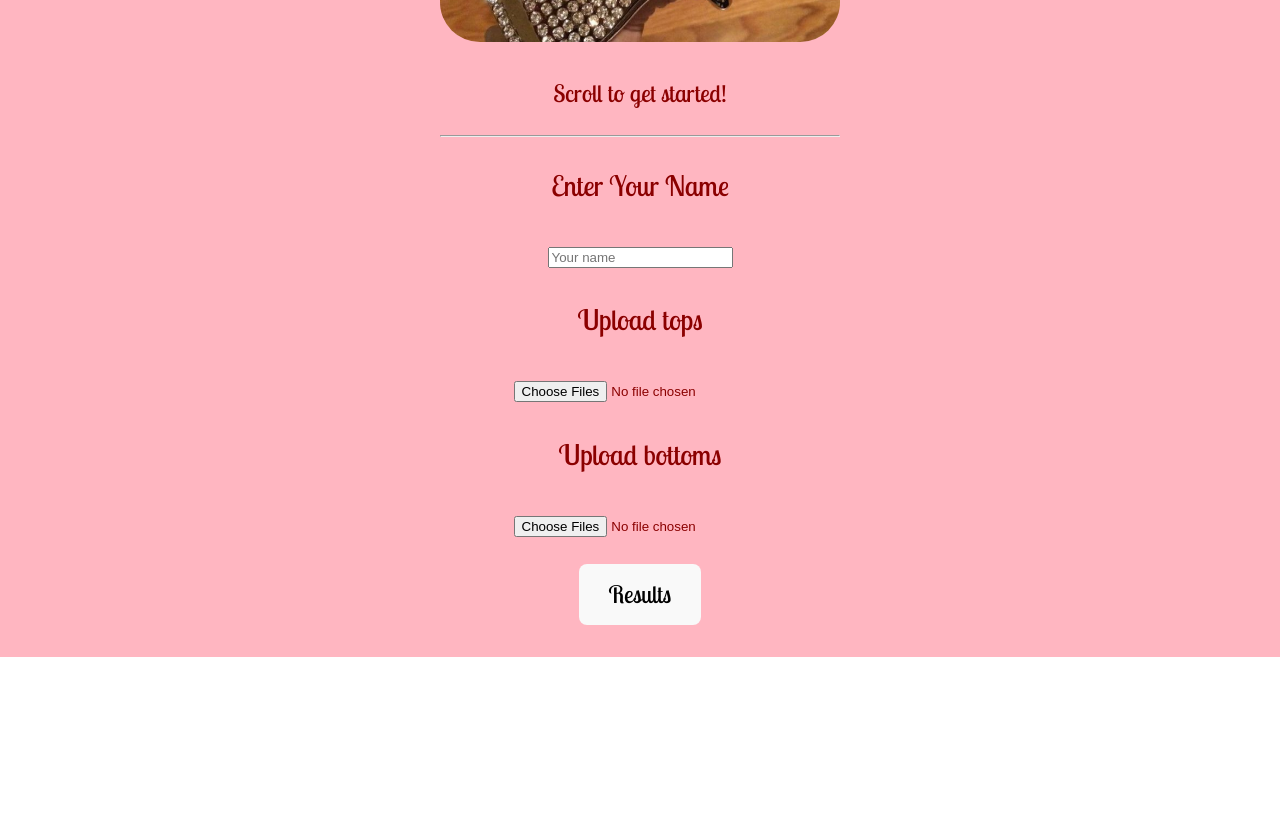
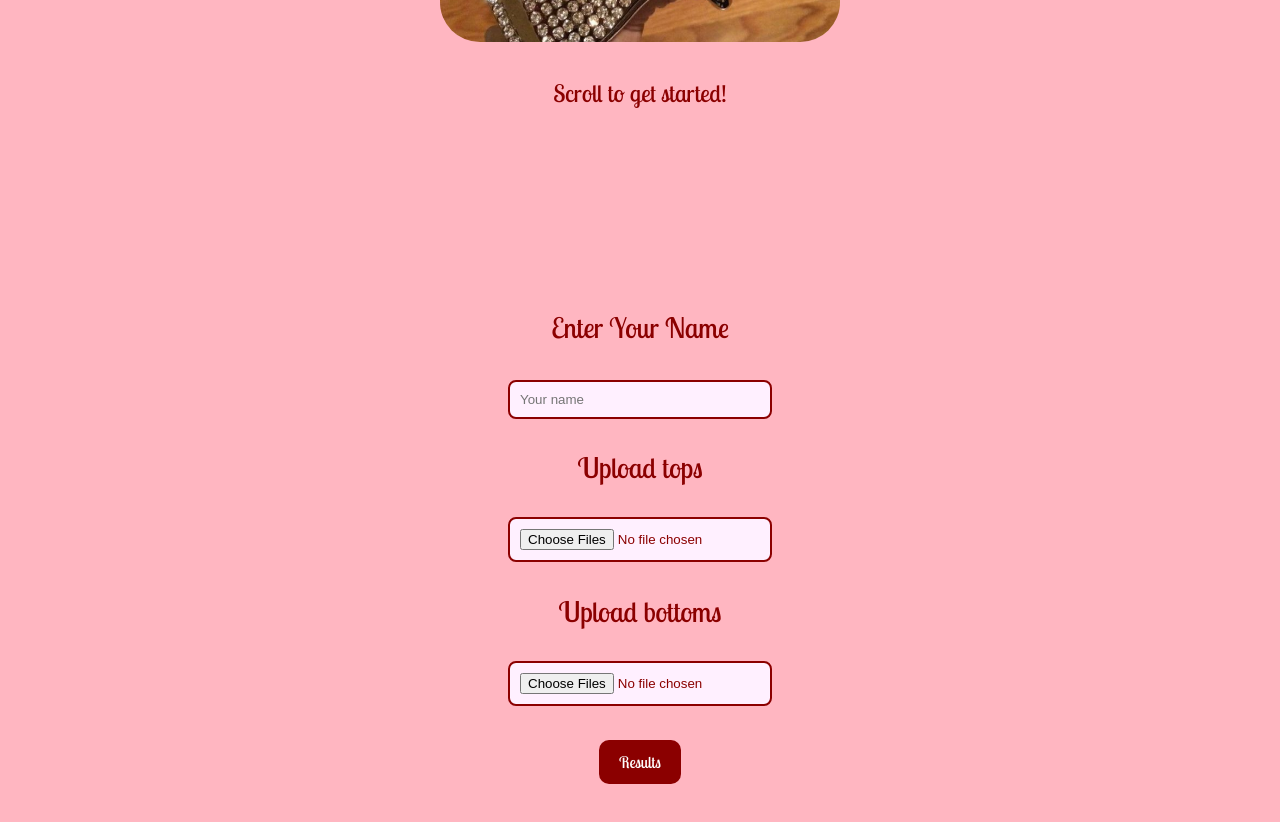
Before and after one commit to itsfaith222/Cinnamon-Toast-Bunch-App-, a React (Vite) app: page / in a window 1280 px wide. Shown: the part 500-1322 px from the top of the page. Before the commit the page ends 1157 px from the top, so only its background shows below. Built offline with nearby package versions, Linux system fonts and the light colour scheme.

Commit message:
Design additions

```diff
--- a/src/App.css
+++ b/src/App.css
@@ -77,3 +77,25 @@ img {
   from { opacity: 0; }
   to { opacity: 1; }
 }
+
+/* Form & Button Styles */
+input[type="text"], input[type="file"] {
+  border: 2px solid #8B0000;
+  border-radius: 8px;
+  padding: 10px;
+  width: 60%;
+  max-width: 300px;
+  background-color: #fff0ff;
+}
+
+button {
+  background-color: #8B0000; /* Light purple */
+  border: none;
+  padding: 12px 20px;
+  border-radius: 10px;
+  font-size: 16px;
+  color: white;
+  cursor: pointer;
+  margin: 10px;
+  transition: 0.3s;
+}
--- a/src/pages/HomePage.jsx
+++ b/src/pages/HomePage.jsx
@@ -23,11 +23,10 @@ function HomePage() {
 
   return (
     <div>
-
       <h2>Welcome To Fit Roulette!</h2>
-      <img src="/shiny_glock.jpeg" alt="HomePage_Picture" width="400" /><br />
+      <img src="/shiny_glock.jpeg" alt="HomePage_Picture" width="400"  />
       <p>Scroll to get started!</p>
-      <hr />
+      <br></br><br></br><br></br><br></br>
       <form onSubmit={handleSubmit}>
         <h3>Enter Your Name</h3>
         <input type="text" placeholder="Your name" value={name} onChange={(e) => setName(e.target.value)} />
```
